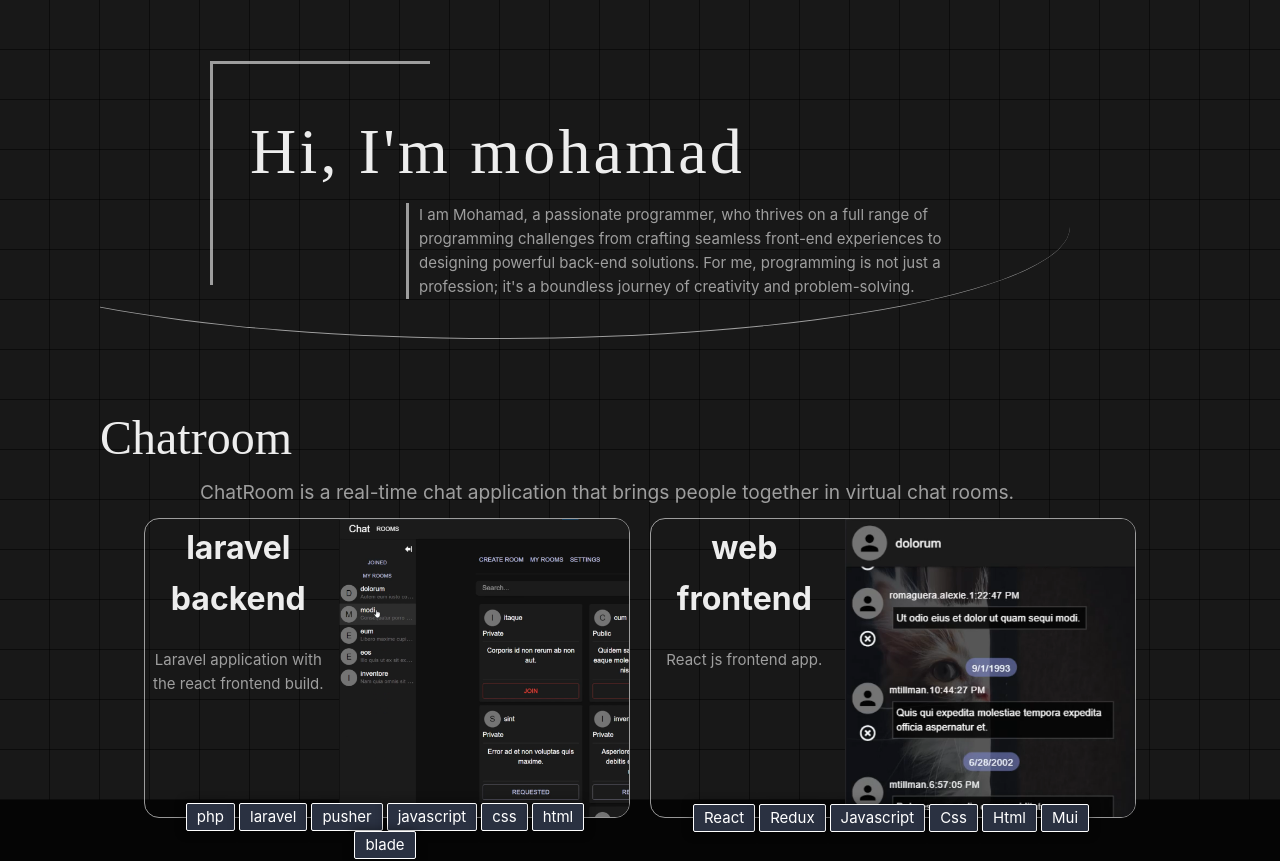
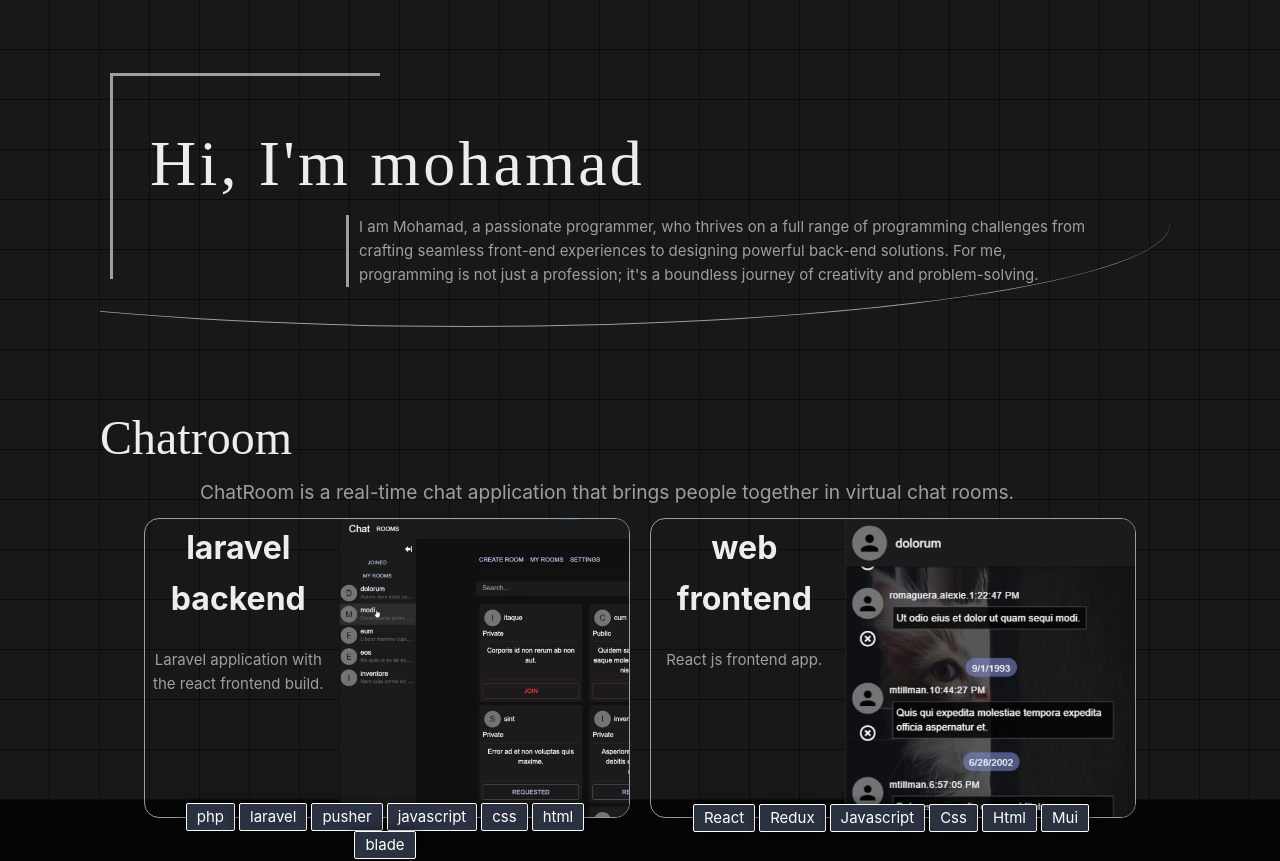
Before and after one commit to moSa963/mosa963.github.io, a Vue app: page / in a window 1280 px wide. Shown: the top 861 px of the page. Built offline with nearby package versions, Linux system fonts and the light colour scheme.

Commit message:
Add theme toggle button

```diff
--- a/src/components/Background.vue
+++ b/src/components/Background.vue
@@ -21,12 +21,14 @@ onMounted(() => {
     setSize(canv.value!);
     draw(canv.value!);
     window.addEventListener("resize", onResize);
+    window.addEventListener("click", onMousemove);
     window.addEventListener("mousemove", onMousemove);
     window.addEventListener("mouseout", onMouseleave);
 });
 
 onUnmounted(() => {
     window.removeEventListener("resize", onResize);
+    window.removeEventListener("click", onMousemove);
     window.removeEventListener("mousemove", onMousemove);
     window.removeEventListener("mouseout", onMouseleave);
 });
@@ -158,7 +160,7 @@ canvas {
     position: fixed;
     width: 100vw;
     height: 100vh;
-    background-color: var(--color-background-mute);
-    z-index: -1;
+    z-index: 1;
+    pointer-events: none;
 }
 </style>
--- /dev/null
+++ b/src/components/ThemeButton.vue
@@ -0,0 +1,23 @@
+<script setup lang="ts">
+import { ref } from "vue";
+import Light from "./icons/light.vue";
+import Dark from "./icons/dark.vue";
+const theme = ref("dark");
+
+const toggleTheme = () => {
+    if (!document.body.classList.replace("dark", "light")) {
+        document.body.classList.replace("light", "dark");
+        theme.value = 'dark';
+        return;
+    }
+    theme.value = 'light';
+}
+</script>
+
+
+<template>
+    <div class="icon-button" @click="toggleTheme">
+        <Light v-if="theme === 'dark'" />
+        <Dark v-else />
+    </div>
+</template>
--- a/src/views/HomeView.vue
+++ b/src/views/HomeView.vue
@@ -3,34 +3,58 @@ import AppHeader from '@/components/AppHeader.vue';
 import Background from '@/components/Background.vue';
 import ProjectsList from '@/components/ProjectsList/ProjectsList.vue';
 import { projects } from '@/data/projects';
-
+import ThemeButton from '@/components/ThemeButton.vue';
 
 </script>
 
 <template>
+    <div class="tools">
+        <ThemeButton />
+    </div>
     <Background />
-    <main>
-        <AppHeader
-            title="Hi, I'm mohamad"
-            info="I am Mohamad, a passionate programmer, who thrives on a full range of programming challenges from
-                crafting seamless front-end experiences to designing powerful back-end solutions.
-                For me, programming is not just a profession; it's a boundless journey of creativity and
-                problem-solving." />
+    <div class="info">
+        <AppHeader title="Hi, I'm mohamad" info="I am Mohamad, a passionate programmer, who thrives on a full range of programming challenges from
+        crafting seamless front-end experiences to designing powerful back-end solutions.
+        For me, programming is not just a profession; it's a boundless journey of creativity and
+        problem-solving." />
         <ProjectsList :list="projects" />
-    </main>
+    </div>
 </template>
 
 
 <style scoped>
-main {
-    padding-left: 10px;
-    padding-right: 10px;
+.tools {
+    padding: 8px;
+    position: fixed;
+    z-index: 0;
+    pointer-events: auto;
+}
+
+.info {
+    position: absolute;
+    margin-left: 10px;
+    margin-right: 10px;
+    pointer-events: auto;
+    z-index: 2;
+}
+
+.icon-button {
+    width: 40px;
+    height: 40px;
+    padding: 5px;
+    cursor: pointer;
+    border-radius: 999px;
+    border: 1px solid;
+}
+
+.icon-button:hover {
+    color: var(--color-heading);
 }
 
 @media (min-width: 1080px) {
-    main {
-        padding-left: 100px;
-        padding-right: 100px;
+    .info {
+        margin-left: 100px;
+        margin-right: 100px;
     }
 }
 </style>
```
